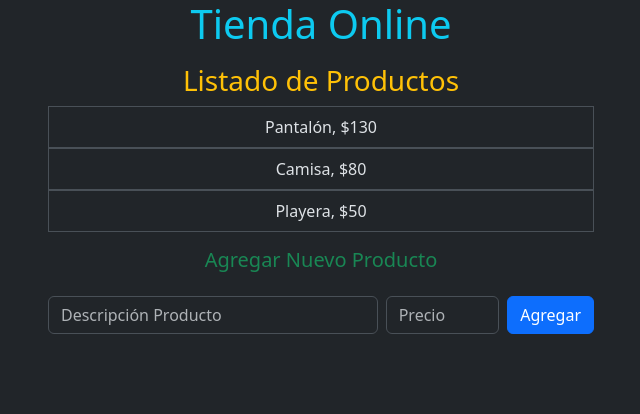
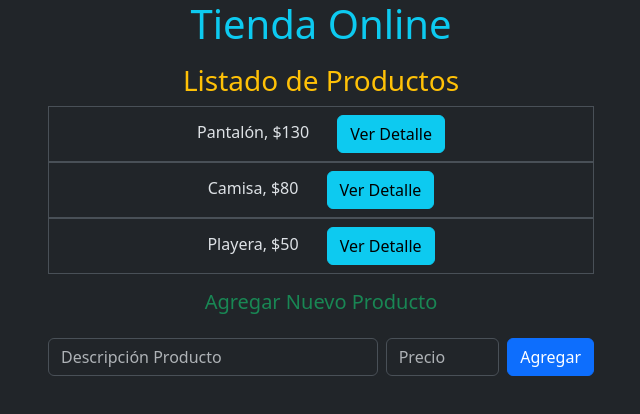
Before and after one commit to AdrianGaray/tienda-online, an Angular app: page / in a window 1280 px wide. Shown: the top 414 px of the page, without its empty margins (319-959 px from the left). Built offline with nearby package versions, Linux system fonts and the light colour scheme.

Commit message:
Capítulo 67 - App Tienda Online con Rutas

```diff
--- a/src/app/app.component.html
+++ b/src/app/app.component.html
@@ -1,4 +1,4 @@
 <div class="container text-center">
   <h1 class="text-info">{{titulo}}</h1>
-  <app-listado-productos />
+  <router-outlet/>
 </div>
--- a/src/app/app.routes.ts
+++ b/src/app/app.routes.ts
@@ -1,3 +1,30 @@
 import { Routes } from '@angular/router';
+import { ListadoProductosComponent } from './listado-productos/listado-productos.component';
+import { FormularioComponent } from './formulario/formulario.component';
 
-export const routes: Routes = [];
+export const routes: Routes = [
+    {path:'', component: ListadoProductosComponent}, //localhost:4200/
+    // Ruta /listado
+    // http://localhost:4200/listado
+    {path:'listado', component: ListadoProductosComponent},
+    // Ruta /agregar
+    // http://localhost:4200/agregar
+    {path:'agregar', component: FormularioComponent},
+    // Ruta con parámetro /editar/:id
+    // : indica parámetro dinámico.
+    // Ejemplo: http://localhost:4200/editar/5
+    {path:'editar/:id', component: FormularioComponent }
+];
+
+
+/*
+Usuario navega a /editar/3
+        ↓
+Router encuentra path 'editar/:id'
+        ↓
+Carga FormularioComponent
+        ↓
+El componente lee id = 3
+        ↓
+Muestra producto para editar
+*/
--- a/src/app/listado-productos/listado-productos.component.ts
+++ b/src/app/listado-productos/listado-productos.component.ts
@@ -15,7 +15,14 @@ export class ListadoProductosComponent {
 
   productos: Producto[] = [];
 
-  constructor(private productoService: ProductoService) {}
+  constructor(private productoService: ProductoService) {
+    // Eso significa:
+    // * El listado queda “escuchando” (subscribe) ese evento.
+    // * Cuando cualquier ProductoComponent haga emit(...), el listado lo recibe y hace el alert.
+    this.productoService.detalleProductoEmitter.subscribe(
+      (producto: Producto) => alert(`Producto: ${producto.descripcion}, $${producto.precio}`)
+    );
+  }
 
   ngOnInit(): void {
     // Inicializamos los productos
--- a/src/app/producto.service.ts
+++ b/src/app/producto.service.ts
@@ -1,4 +1,4 @@
-import { Injectable } from '@angular/core';
+import { EventEmitter, Injectable } from '@angular/core';
 import { Producto } from './producto/producto.model';
 
 @Injectable({
@@ -12,6 +12,8 @@ export class ProductoService {
     new Producto('Playera', 50.0),
   ];
 
+  detalleProductoEmitter = new EventEmitter<Producto>();
+
   agregarProducto(producto: Producto) {
     this.productos.push(producto);
   }
--- a/src/app/producto/producto.component.html
+++ b/src/app/producto/producto.component.html
@@ -1,4 +1,7 @@
 <li class="list-group-item text-center">
     {{ producto.descripcion }},
     ${{ producto.precio }}
+    <button type="submit" class="btn btn-info ms-4" (click)="emitirDetalleProducto()">
+        Ver Detalle
+    </button>
 </li>
--- a/src/app/producto/producto.component.ts
+++ b/src/app/producto/producto.component.ts
@@ -1,5 +1,6 @@
 import { Component, Input } from '@angular/core';
 import { Producto } from './producto.model';
+import { ProductoService } from '../producto.service';
 
 @Component({
   selector: 'app-producto',
@@ -8,8 +9,15 @@ import { Producto } from './producto.model';
   styleUrl: './producto.component.css'
 })
 export class ProductoComponent {
-
-
   @Input() producto!: Producto;
 
+  constructor(private productoService: ProductoService){}
+
+  // Acá pasa esto:
+  // * El componente no le avisa al padre directamente.
+  // * En vez de eso, dispara un evento en el service: emit(producto).
+  emitirDetalleProducto(){
+    this.productoService.detalleProductoEmitter.emit(this.producto);
+  }
+
 }
```
